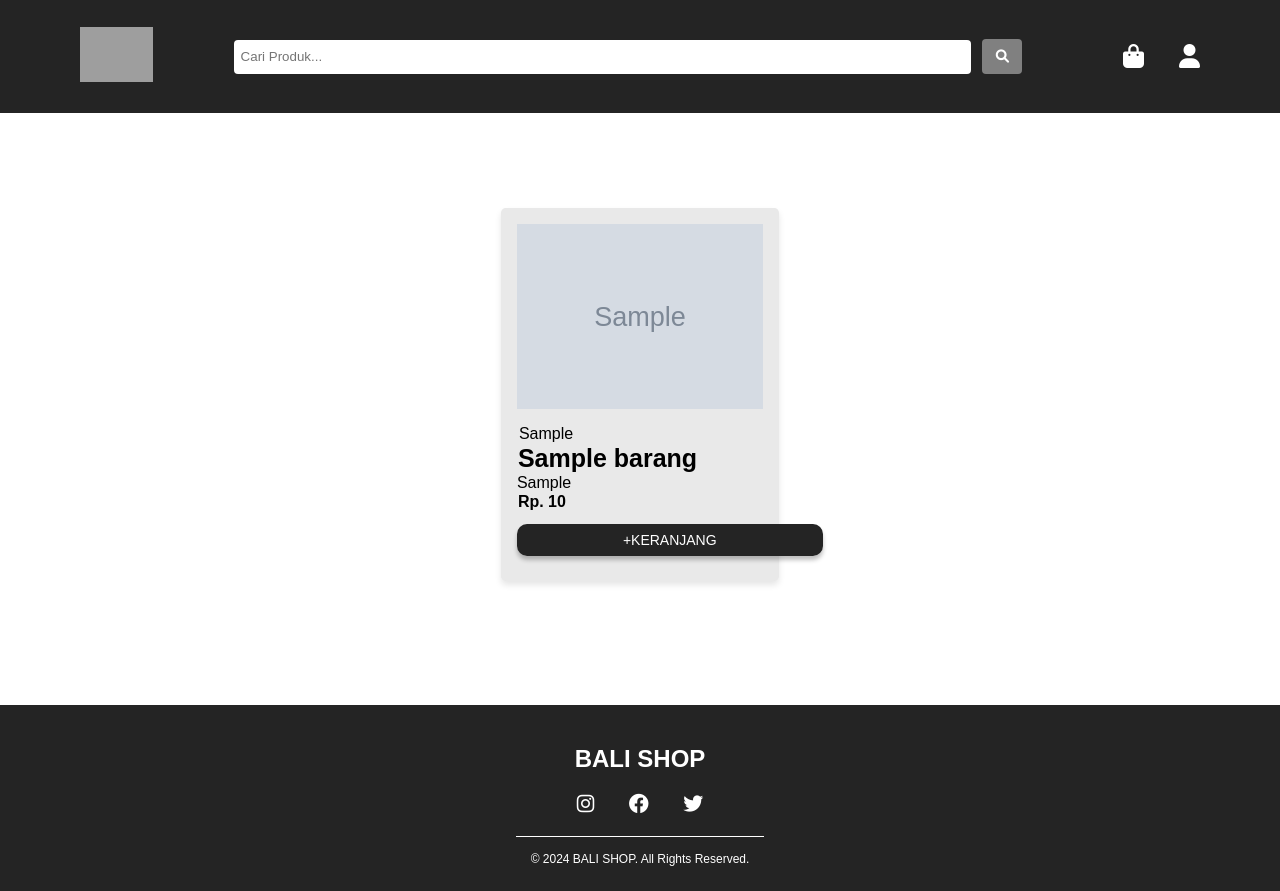
After one commit to arisuryaa/Bali-Shop, a PHP site: page /produk.php in a window 1280 px wide. The commit adds this page. Run offline with PHP 8.4, Linux system fonts and the light colour scheme; tables that the repository leaves empty or names only in its code hold one stand-in row (values such as "Sample post"); grey boxes marked "Sample" are stand-in pictures; grey boxes are pictures that could not be loaded.

Commit message:
menambahkan navbar dan halaman untuk semua produk

```diff
--- /dev/null
+++ b/produk.php
@@ -0,0 +1,72 @@
+<?php
+
+
+include "admin/config/app.php";
+
+$dataBarang = select("SELECT * FROM barang");
+
+?>
+
+
+<!DOCTYPE html>
+<html lang="en">
+<head>
+    <meta charset="UTF-8">
+    <meta name="viewport" content="width=device-width, initial-scale=1.0">
+    <link rel="stylesheet" href="style.css">
+    <link rel="stylesheet" href="https://cdnjs.cloudflare.com/ajax/libs/font-awesome/6.0.0-beta3/css/all.min.css">
+    <title>Search</title>
+</head>
+<body>
+
+<nav class="navbar">
+    <div class="top-section1">
+        <div class="logo">
+            <img src="asset/img/logo.svg" alt="Logo">
+        </div>
+        <div class="search">
+            <form action="" method="post">
+                <input type="text" name="cari" placeholder="Cari Produk...">
+                <button type="submit" name="submit"><i class="fas fa-search"></i></button>
+            </form>
+        </div>
+        <div class="nav-kiri">
+            <a href=""><i class="fa-solid fa-bag-shopping"></i></a>
+            <a href=""><i class="fa-solid fa-user"></i></a>
+        </div>
+    </div>
+</nav>
+
+<section id="all" class="all-prduk">
+        <div class="isi-produk">
+            <?php foreach($dataBarang as $barang) :?>
+                <div class="pro-container">
+                    <div class="pro">
+                        <img src="admin/assets/img/<?= $barang["foto_barang"] ?>">
+                    </div>
+
+                <div class="deskripsi">
+                    <span><?= $barang["kategori_barang"] ?></span>
+                    <h5><?= $barang["nama_barang"] ?></h5>
+                    <p><?= $barang["deskripsi_barang"] ?></p>
+                    <h4>Rp. <?= number_format($barang['harga_barang'],0,',','.') ?></h4>
+                <a href="singgle-produk.php ?id_barang=<?= $barang["id_barang"]; ?>" class="beli">+KERANJANG</a>
+            </div>
+        </div>
+            <?php endforeach; ?>
+        </div>
+    </section>
+
+    <section id="footer-prd" class="ft-prd">
+        <h1>BALI SHOP</h1>
+        <div class="foot">
+            <ul>
+                <li><a href="#"><i class="fa-brands fa-instagram"></i></a></li>
+                <li><a href="#"><i class="fa-brands fa-facebook"></i></a></li>
+                <li><a href="#"><i class="fa-brands fa-twitter"></i></a></li>
+            </ul>
+            <p>© 2024 BALI SHOP. All Rights Reserved.</p>
+        </div>
+    </section>
+</body>
+</html>
--- a/style.css
+++ b/style.css
@@ -12,7 +12,6 @@ body {
 nav {
   background-color: #242424;
   color: #fff;
-  padding: 1em 2em;
   display: flex;
   justify-content: space-between;
   align-items: center;
@@ -20,11 +19,65 @@ nav {
   width: 100%;
   top: 0;
   z-index: 1000;
+  flex-direction: column;
+}
+
+.navbar .top-section {
+  display: flex;
+  justify-content: center;
+  align-items: center;
+  width: 100%;
+  padding-top: 1.5rem;
+  padding-bottom: 0;
+  padding-right: 2rem;
+  padding-left: 2rem;
+}
+
+.navbar .top-section1 {
+  display: flex;
+  justify-content: center;
+  align-items: center;
+  width: 100%;
+  padding-top: 1.7rem;
+  padding-bottom: 1.7rem;
+  padding-right: 2rem;
+  padding-left: 2rem;
+}
+
+.navbar .bottom-section {
+  display: flex;
+  margin-top: 2rem;
+  background-color: #e9e9e9;
+  width: 100%;
+  padding-top: 15px;
+  padding-bottom: 15px;
+  justify-content: space-between;
+}
+
+.navbar .bottom-section a {
+  color: #242424;
+  text-decoration: none;
+  padding-left: 5rem;
+  font-weight: 700;
+  font-size: 15px;
+  transition: color 0.3s ease;
+}
+
+.navbar .bottom-section a:hover {
+  color: gray;
+}
+
+.navbar .bottom-section p {
+  color: #242424;
+  text-decoration: none;
+  padding-right: 5rem;
+  font-weight: 700;
+  font-size: 15px;
 }
 
 nav .logo img {
   height: 55px;
-  margin-left: 1.4rem;
+  padding-left: 5rem;
 }
 
 .search {
@@ -70,7 +123,7 @@ nav .logo img {
 .nav-kiri {
   display: flex;
   gap: 35px;
-  margin-right: 100px;
+  padding-right: 5rem;
 }
 
 .nav-kiri i {
@@ -556,3 +620,140 @@ nav .logo img {
     height: 50px;
   }
 }
+
+.tombol-box {
+  background-color: #242424;
+  color: #fff;
+  padding: 10px 20px;
+  text-decoration: none;
+  border-radius: 10px;
+  box-shadow: 0 4px 4px 0 rgba(0, 0, 0, 0.25);
+  font-size: 14px;
+  text-align: center;
+}
+
+.tombol-box:hover {
+  background-color: gray;
+  transition: background-color 0.3s ease;
+}
+
+.all-prduk {
+  margin-top: 13rem;
+  margin-bottom: 7.8rem;
+  margin-right: 3rem;
+  margin-left: 3rem;
+}
+
+.all-prduk .isi-produk {
+  display: flex;
+  flex-wrap: wrap;
+  justify-content: center;
+  gap: 25px;
+}
+
+.all-prduk .isi-produk .pro-container {
+  background-color: #e9e9e9;
+  border-radius: 0.3em;
+  box-shadow: 0 4px 6px rgba(0, 0, 0, 0.1);
+  box-sizing: border-box;
+  width: 23.5%;
+  height: auto;
+  padding-bottom: 2rem;
+}
+
+.all-prduk .isi-produk .pro-container .pro img {
+  width: 100%;
+  height: 100%;
+}
+
+.all-prduk .isi-produk .pro-container .pro {
+  /* margin: 0 sauto; */
+  display: flex;
+  justify-content: center;
+  padding: 1rem;
+}
+
+.all-prduk .isi-produk .deskripsi {
+  padding: 0 1rem;
+}
+
+.all-prduk .isi-produk .deskripsi span {
+  padding: 2px;
+}
+
+.all-prduk .isi-produk .deskripsi h5 {
+  font-size: 25px;
+  padding: 1px;
+}
+
+.all-prduk .isi-produk .deskripsi h4 {
+  padding: 1px;
+  padding-bottom: 20px;
+}
+
+.all-prduk .isi-produk .deskripsi a {
+  background-color: #242424;
+  color: #fff;
+  padding: 8px 106px;
+  text-decoration: none;
+  border-radius: 10px;
+  box-shadow: 0 4px 4px 0 rgba(0, 0, 0, 0.25);
+  font-size: 14px;
+  text-align: center;
+}
+
+.all-prduk .isi-produk .deskripsi a:hover {
+  background-color: gray;
+  transition: background-color 0.3s ease;
+}
+
+#footer-prd {
+  background-color: #242424;
+  color: #fff;
+  padding-top: 40px;
+  padding-bottom: 10px;
+  text-align: center;
+  margin-bottom: 0;
+}
+
+#footer-prd h1 {
+  margin: 0;
+  padding-bottom: 10px;
+  font-size: 24px;
+  font-weight: 700;
+}
+
+.foot {
+  display: flex;
+  flex-direction: column;
+  align-items: center;
+}
+
+.foot ul {
+  list-style-type: none;
+  padding: 0;
+  margin: 10px 0;
+}
+
+.foot ul li {
+  display: inline-block;
+  margin: 0 15px;
+}
+
+.foot ul li a {
+  color: #fff;
+  text-decoration: none;
+  font-size: 20px;
+  transition: color 0.3s;
+}
+
+.foot ul li a:hover {
+  color: gray;
+}
+
+.foot p {
+  margin-top: 10px;
+  font-size: 12px;
+  border-top: 1px solid #fff;
+  padding: 15px;
+}
```
Also changed, not shown: other parts of style.css (+22 -11 lines), index.php (+29 -19 lines), asset/img/vr-mockup.svg (added), 2 other files.
